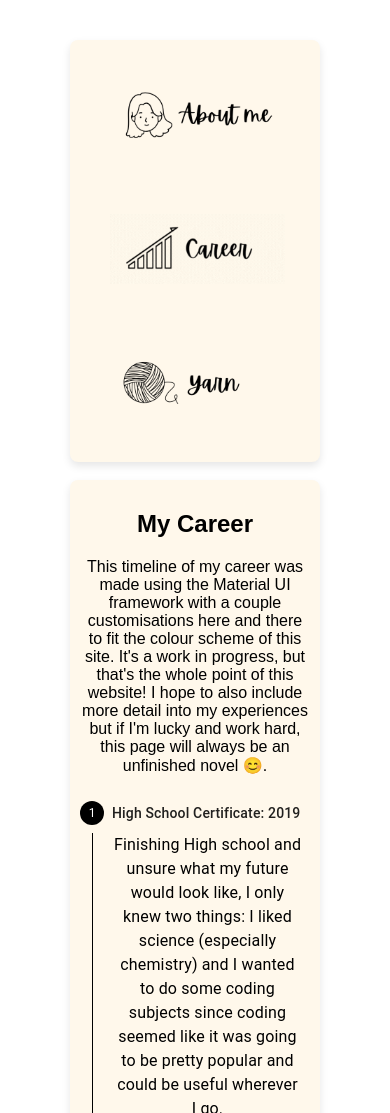
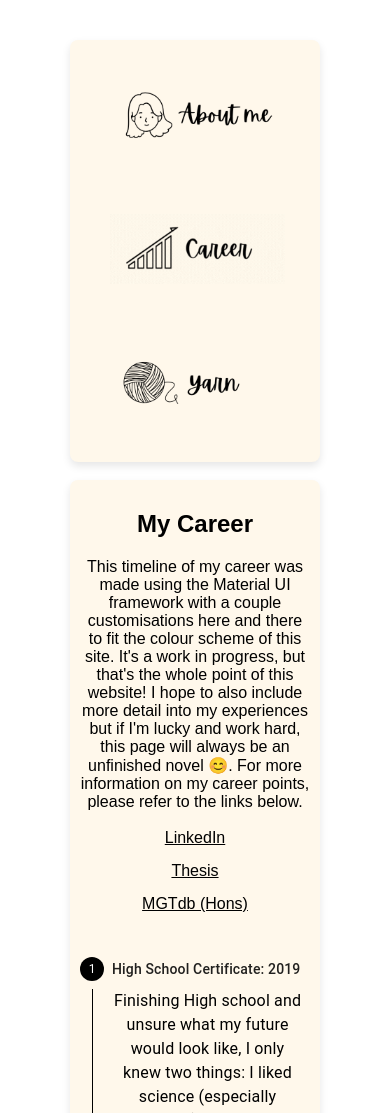
Before and after one commit to vandana1408/allthingsvandana, a React (Create React App) app: page /career in a window 390 px wide. Shown: the top 1113 px of the page. Built offline with nearby package versions, Linux system fonts and the light colour scheme.

Commit message:
implemented links additions and linksdisplay (#10)

```diff
--- a/src/App.css
+++ b/src/App.css
@@ -29,6 +29,18 @@ h1 {
   text-align: center;
 }
 
+.LinksDisplay {
+  max-width: 100%;
+  display: flex;
+  justify-content: center;
+  flex-direction: wrap;
+  gap: 15px;
+}
+
+.LinksDisplay a {
+  color: black;
+}
+
 .withincoming {
   width: 100%;
   background-color: #fff8eb;
@@ -57,6 +69,11 @@ img {
     padding: 10px;
   }
 
+  .LinksDisplay {
+    display: flex;
+    justify-content: center;
+    max-width: 400px;
+  }
 }
 
 @media (max-width: 480px) {
@@ -72,4 +89,13 @@ img {
     width: 175px;
     height: 70px;
   }
+
+  .LinksDisplay {
+    max-width: 100%;
+    display: flex;
+    justify-content: center;
+    flex-direction: column;
+    gap: 15px;
+  }
+
 }
--- a/src/Career.js
+++ b/src/Career.js
@@ -1,5 +1,6 @@
 import './App.css';
 import Timeline from './components/Timeline';
+import Thesis from './components/files/thesis.pdf';
 
 const stepsInfo = [
     {
@@ -49,7 +50,13 @@ function Career() {
                 My Career
             </h2>
             This timeline of my career was made using the Material UI framework with a couple customisations here and there to fit the colour scheme of this site. It's a work in progress, but that's the whole point of this website!
-            I hope to also include more detail into my experiences but if I'm lucky and work hard, this page will always be an unfinished novel 😊.
+            I hope to also include more detail into my experiences but if I'm lucky and work hard, this page will always be an unfinished novel 😊. For more information on my career points, please refer to the links below.
+            <br></br><br></br>
+            <div className="LinksDisplay">
+              <a href="https://www.linkedin.com/in/vandana-prathapar/" id="LinkedIn">LinkedIn</a>
+              <a href={Thesis} id="Thesis">Thesis</a>
+              <a href="https://github.com/LanLab/MGT-local" id="MGTdbapp">MGTdb (Hons)</a>
+            </div>
             <br></br><br></br>
             <Timeline steps={stepsInfo}></Timeline>
         </div>
```
Also changed, not shown: 1 other file (tests, documents, lock files or other folders).
